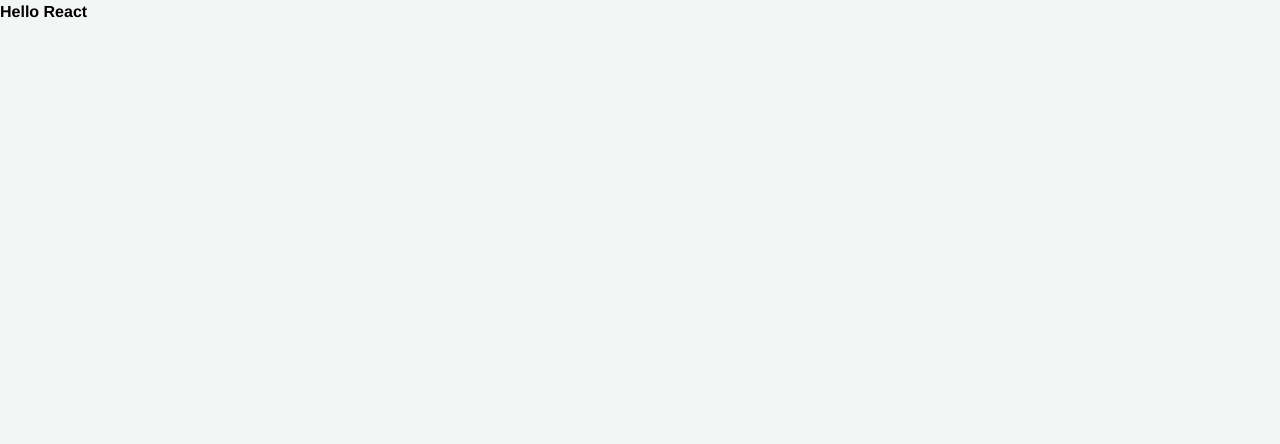
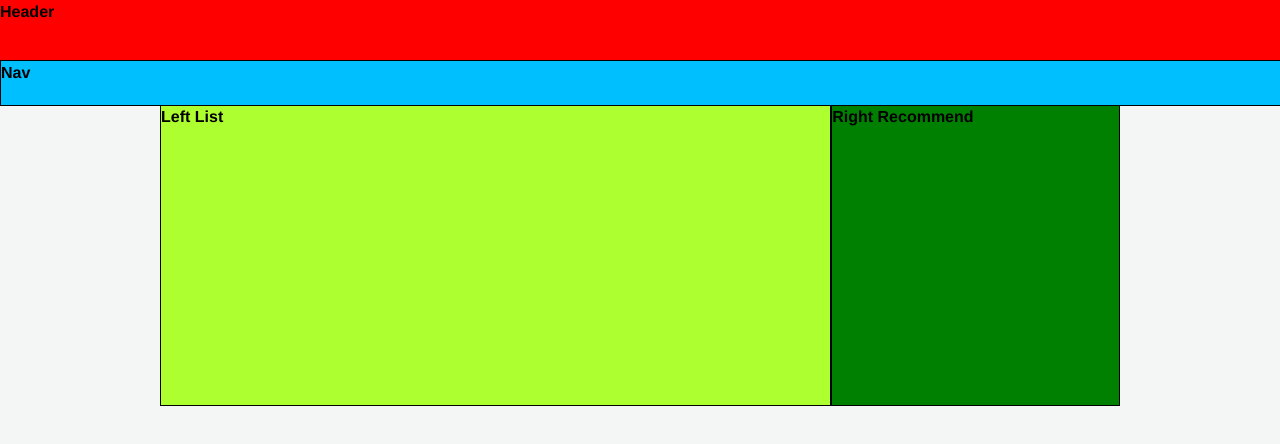
Before and after one commit to LiangJunrong/React, a React (Create React App) app in the folder JueJin/: page / in a window 1280 px wide. Shown: the top 444 px of the page. Built offline with nearby package versions, Linux system fonts and the light colour scheme.

Commit message:
React 系列 - Demo Four - 掘金

```diff
--- a/JueJin/src/App.js
+++ b/JueJin/src/App.js
@@ -1,10 +1,13 @@
-import React from 'react';
+import React, { Fragment } from 'react';
+import Header from './components/Header';
+import Home from './pages/Home';
 
 function App() {
   return (
-    <div className="App">
-      <h1>Hello React</h1>
-    </div>
+    <Fragment>
+      <Header />
+      <Home />
+    </Fragment>
   );
 }
 
--- /dev/null
+++ b/JueJin/src/components/Header/index.css
@@ -0,0 +1,8 @@
+header {
+  position: fixed;
+  top: 0;
+  left: 0;
+  width: 100%;
+  height: 60px;
+  background: red;
+}
--- /dev/null
+++ b/JueJin/src/components/Header/index.js
@@ -0,0 +1,14 @@
+import React, { Component } from "react";
+import './index.css';
+
+class Header extends Component {
+  render() {
+    return (
+      <header>
+        <h1>Header</h1>
+      </header>
+    )
+  }
+}
+
+export default Header;
--- a/JueJin/src/index.js
+++ b/JueJin/src/index.js
@@ -1,9 +1,11 @@
 import React from 'react';
 import ReactDOM from 'react-dom';
+import App from './App';
+
+// 引入初始化样式和公用样式
 import './styles/reset.css';
 import './styles/index.css';
 import './styles/common.css';
 import './styles/icon.css';
-import App from './App';
 
 ReactDOM.render(<App />, document.getElementById('root'));
--- /dev/null
+++ b/JueJin/src/pages/Home/components/Nav.js
@@ -0,0 +1,14 @@
+import React, { Component } from "react";
+import '../index.css';
+
+class Nav extends Component {
+  render() {
+    return (
+      <nav className="nav">
+        <h1>Nav</h1>
+      </nav>
+    )
+  }
+}
+
+export default Nav;
--- /dev/null
+++ b/JueJin/src/pages/Home/components/RightRecommend.js
@@ -0,0 +1,14 @@
+import React, { Component } from "react";
+import '../index.css';
+
+class RightRecommend extends Component {
+  render() {
+    return (
+      <aside className="right-recommend">
+        <h1>Right Recommend</h1>
+      </aside>
+    )
+  }
+}
+
+export default RightRecommend;
--- /dev/null
+++ b/JueJin/src/pages/Home/components/leftList.js
@@ -0,0 +1,14 @@
+import React, { Component } from "react";
+import '../index.css';
+
+class LeftList extends Component {
+  render() {
+    return (
+      <section className="left-list">
+        <h1>Left List</h1>
+      </section>
+    )
+  }
+}
+
+export default LeftList;
--- /dev/null
+++ b/JueJin/src/pages/Home/index.css
@@ -0,0 +1,30 @@
+.home {
+
+}
+.home-container {
+  display: flex;
+}
+nav {
+  position: fixed;
+  top: 60px;
+  left: 0;
+  width: 100%;
+  height: 44px;
+  background: deepskyblue;
+  border: 1px solid black;
+}
+.home-container {
+  margin-top: 104px;
+}
+section {
+  width: 70%;
+  height: 300px;
+  background: greenyellow;
+  border: 1px solid black;
+}
+aside {
+  width: 30%;
+  height: 300px;
+  background: green;
+  border: 1px solid black;
+}
--- /dev/null
+++ b/JueJin/src/pages/Home/index.js
@@ -0,0 +1,21 @@
+import React, { Component } from "react";
+import './index.css';
+import Nav from './components/Nav';
+import LeftList from './components/leftList';
+import RightRecommend from './components/RightRecommend';
+
+class Home extends Component {
+  render() {
+    return (
+      <div className="home">
+        <Nav />
+        <div className="home-container">
+          <LeftList />
+          <RightRecommend />
+        </div>
+      </div>
+    )
+  }
+}
+
+export default Home;
--- a/JueJin/src/styles/index.css
+++ b/JueJin/src/styles/index.css
@@ -1,3 +1,9 @@
 html {
   background: #f4f5f5;
 }
+#root {
+  position: relative;
+  margin: 0 auto;
+  width: 100%;
+  max-width: 960px;
+}
```
Also changed, not shown: JueJin/package.json (+7 -1 lines).
